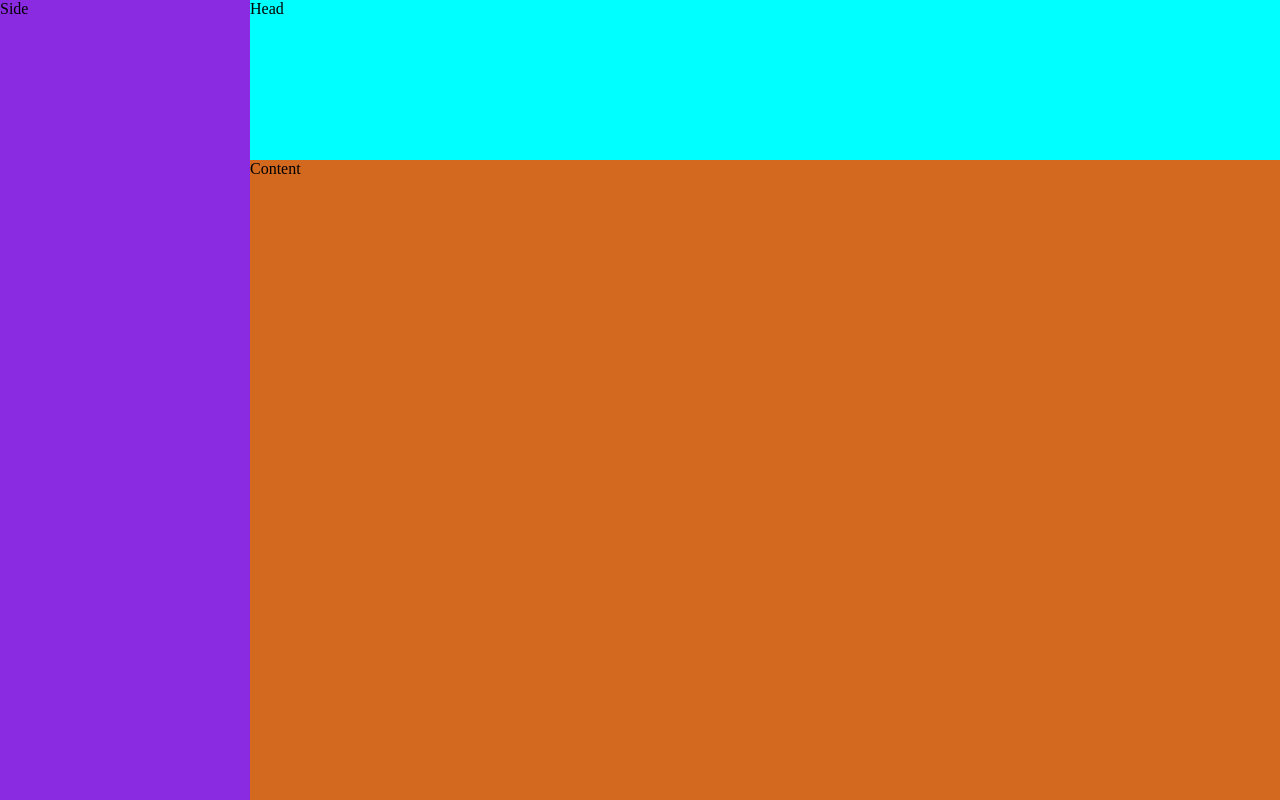
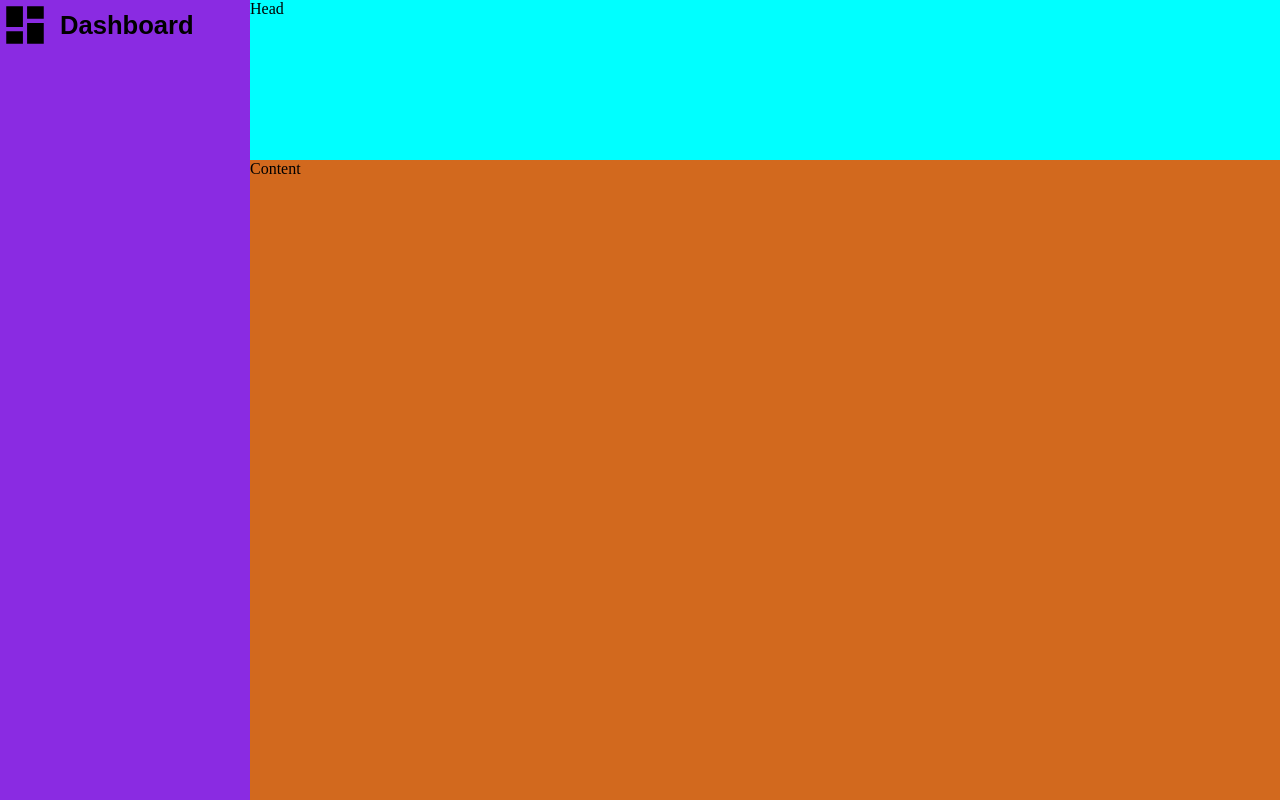
Before and after one commit to dicey44/admin-dashboard, a plain HTML site: page index.html in a window 1280 px wide. Drawn offline with Linux system fonts and the light colour scheme.

Commit message:
Create first menu button, style menu
Added flex display to menu, added dashboard button to menu with small styling

```diff
--- a/index.html
+++ b/index.html
@@ -7,7 +7,10 @@
     <link href="style.css" rel="stylesheet" />
 </head>
 <body>
-    <div id="side-menu">Side</div>
+    <div id="side-menu">
+        <button class="menu-button" href="#"><img src="Images/view-dashboard.svg"/>Dashboard</button>
+
+    </div>
     <div id="header">Head</div>
     <div id="content">Content</div>
 
--- a/style.css
+++ b/style.css
@@ -18,9 +18,28 @@ body {
 #side-menu {
     grid-area: side;
     background-color: blueviolet;
+    display: flex;
+    justify-content: flex-start;
+    flex-direction: column;
 }
 
 #content {
     grid-area: content;
     background-color: chocolate;
 }
+
+.menu-button {
+    width: 80%;
+    background-color: blueviolet;
+    border: none;
+    cursor: pointer;
+    display: flex;
+    align-items: center;
+    font-size: 1.6rem;
+    font-weight: bold;
+}
+
+button img{
+    width: 50px;
+    margin-right: 10px;
+}
```
Also changed, not shown: Images/view-dashboard.svg (added).
